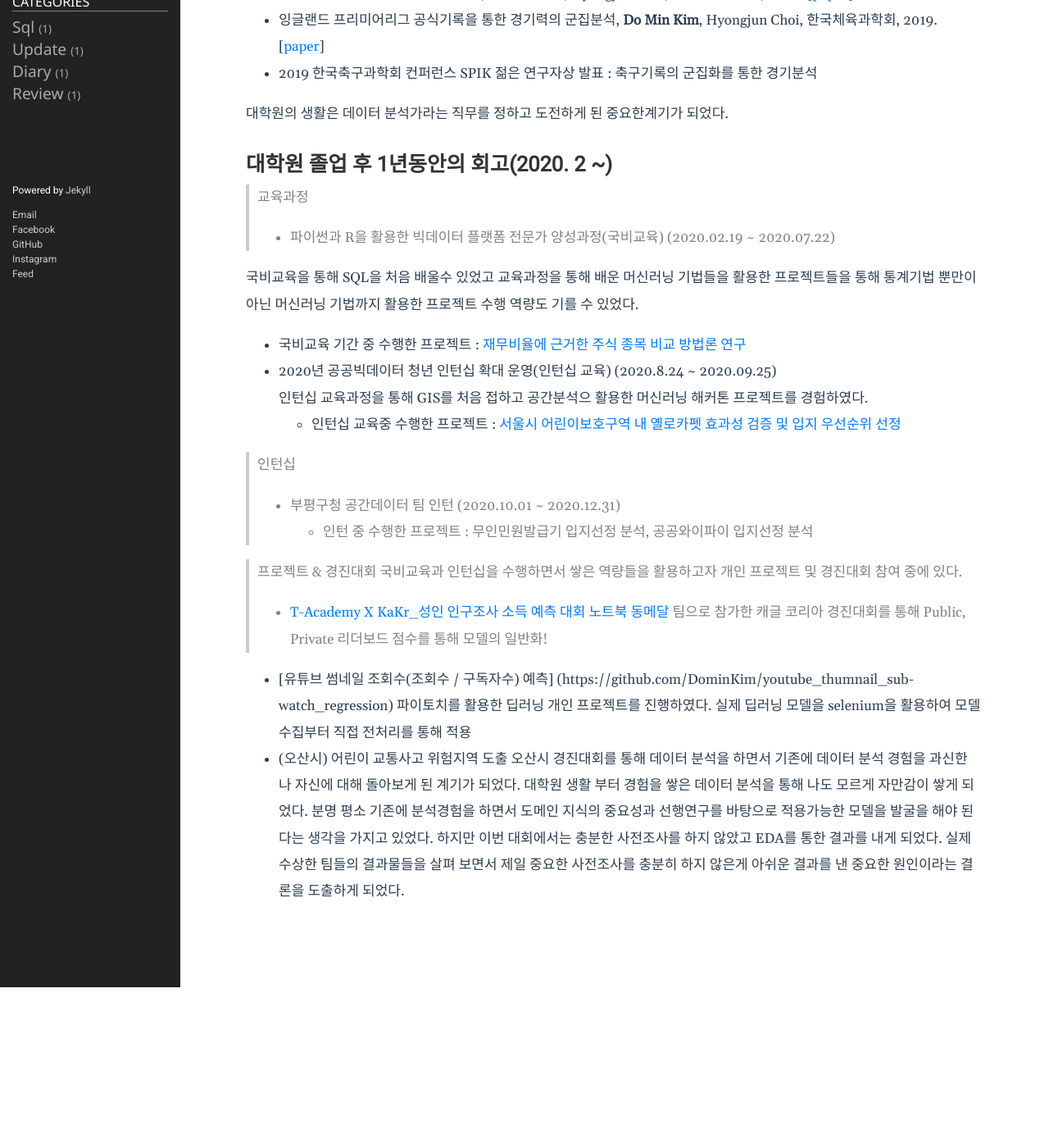
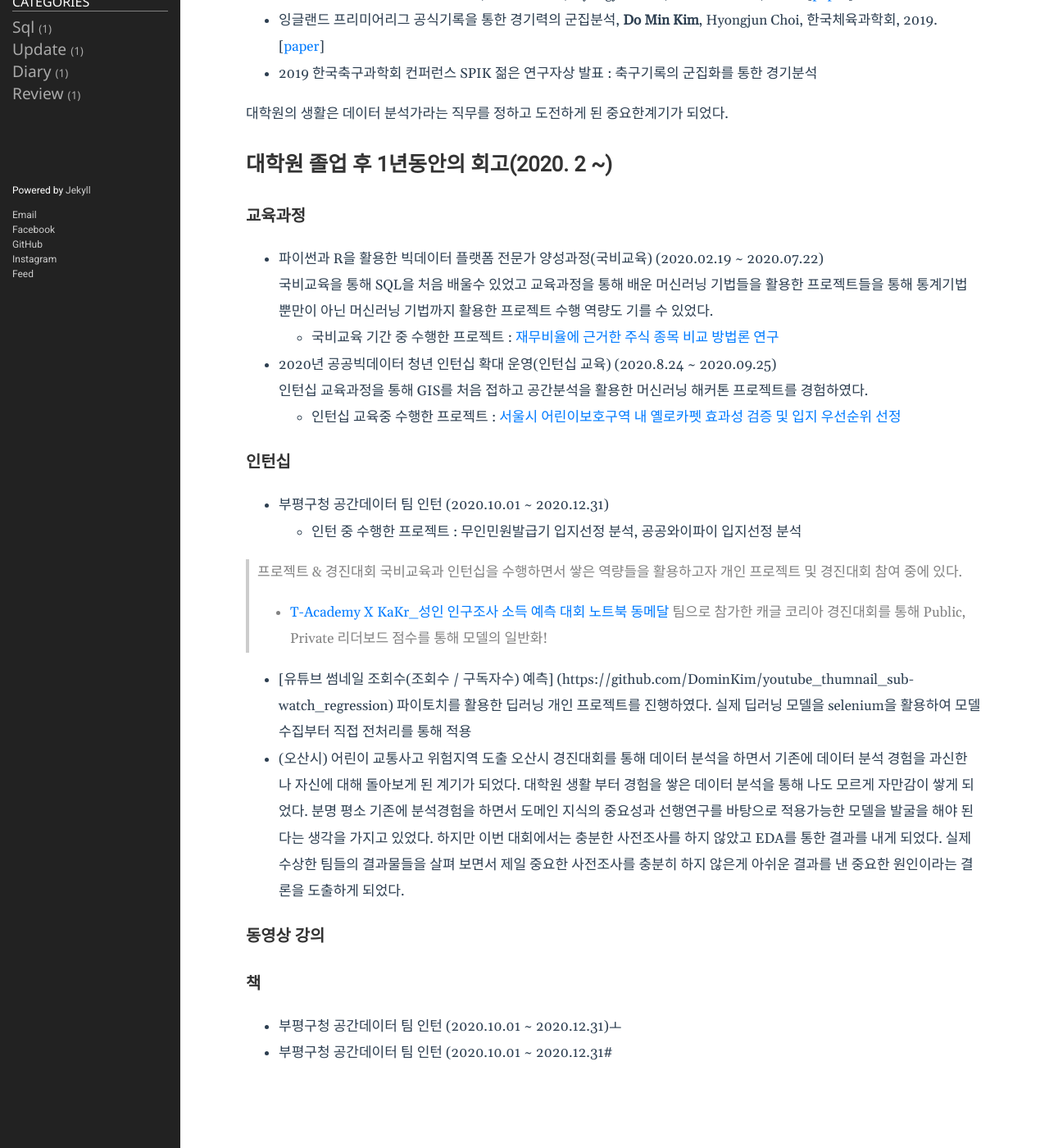
Before and after one commit to DominKim/Dominkim.github.io, a Jekyll site: the page built from _posts/2021-02-27-그동안의 회고.markdown, in a window 1280 px wide and 1400 px high, scrolled down 330 px. Shown: the whole window at 82% size. Built offline with Jekyll 4.4.1, drawn with Linux system fonts in a browser that asks for light colours; before the commit the page ends 1534 px from its top, so only the background shows below that.

Commit message:
Update 2021-02-27-그동안의 회고.markdown

```diff
--- a/_posts/2021-02-27-그동안의 회고.markdown
+++ b/_posts/2021-02-27-그동안의 회고.markdown
@@ -15,7 +15,7 @@ category: Diary
 
 
 ## 대학원 졸업 후 1년동안의 회고(2020. 2 ~)
-> 교육과정
+### 교육과정
 - 파이썬과 R을 활용한 빅데이터 플랫폼 전문가 양성과정(국비교육) (2020.02.19 ~ 2020.07.22)
 
   국비교육을 통해 SQL을 처음 배울수 있었고 교육과정을 통해 배운 머신러닝 기법들을 활용한 프로젝트들을 통해 통계기법 뿐만이 아닌 머신러닝 기법까지 활용한 프로젝트 수행 역량도
@@ -24,11 +24,11 @@ category: Diary
 
 - 2020년 공공빅데이터 청년 인턴십 확대 운영(인턴십 교육) (2020.8.24 ~ 2020.09.25)
 
-  인턴십 교육과정을 통해 GIS를 처음 접하고 공간분석으 활용한 머신러닝 해커톤 프로젝트를 경험하였다.
+  인턴십 교육과정을 통해 GIS를 처음 접하고 공간분석을 활용한 머신러닝 해커톤 프로젝트를 경험하였다.
 
   - 인턴십 교육중 수행한 프로젝트 : [서울시 어린이보호구역 내 옐로카펫 효과성 검증 및 입지 우선순위 선정](https://github.com/DominKim/Yellow_carpet_effectiveness_evaluation)
 
-> 인턴십
+### 인턴십
 - 부평구청 공간데이터 팀 인턴 (2020.10.01 ~ 2020.12.31)
   - 인턴 중 수행한 프로젝트 : 무인민원발급기 입지선정 분석, 공공와이파이 입지선정 분석
 
@@ -42,3 +42,9 @@ category: Diary
 
 - (오산시) 어린이 교통사고 위험지역 도출
   오산시 경진대회를 통해 데이터 분석을 하면서 기존에 데이터 분석 경험을 과신한 나 자신에 대해 돌아보게 된 계기가 되었다. 대학원 생활 부터 경험을 쌓은 데이터 분석을 통해 나도 모르게 자만감이 쌓게 되었다. 분명 평소 기존에 분석경험을 하면서 도메인 지식의 중요성과 선행연구를 바탕으로 적용가능한 모델을 발굴을 해야 된다는 생각을 가지고 있었다. 하지만 이번 대회에서는 충분한 사전조사를 하지 않았고 EDA를 통한 결과를 내게 되었다. 실제 수상한 팀들의 결과물들을 살펴 보면서 제일 중요한 사전조사를 충분히 하지 않은게 아쉬운 결과를 낸 중요한 원인이라는 결론을 도출하게 되었다.
+
+### 동영상 강의
+
+### 책
+- 부평구청 공간데이터 팀 인턴 (2020.10.01 ~ 2020.12.31)ㅗ
+- 부평구청 공간데이터 팀 인턴 (2020.10.01 ~ 2020.12.31#
```
